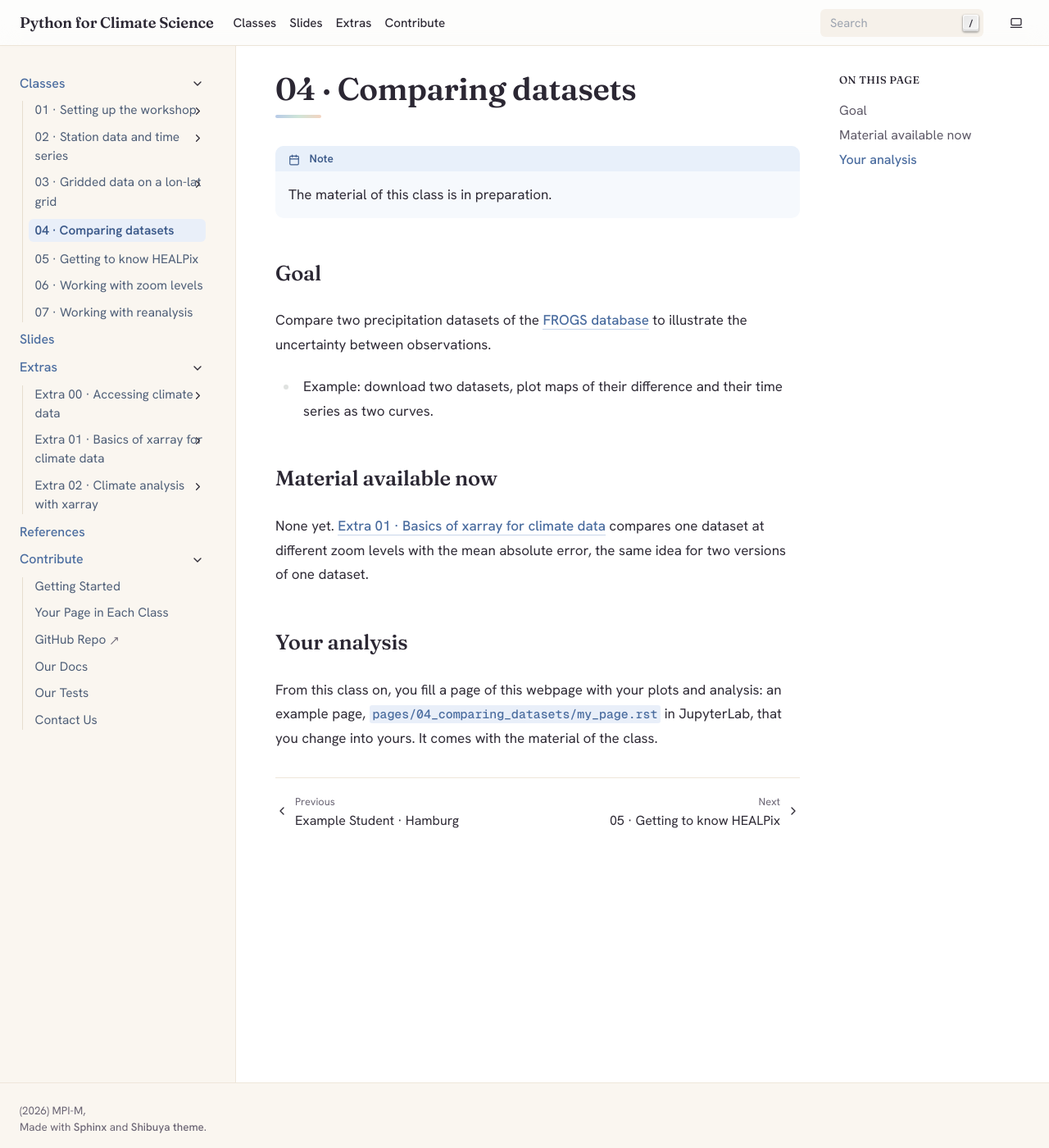
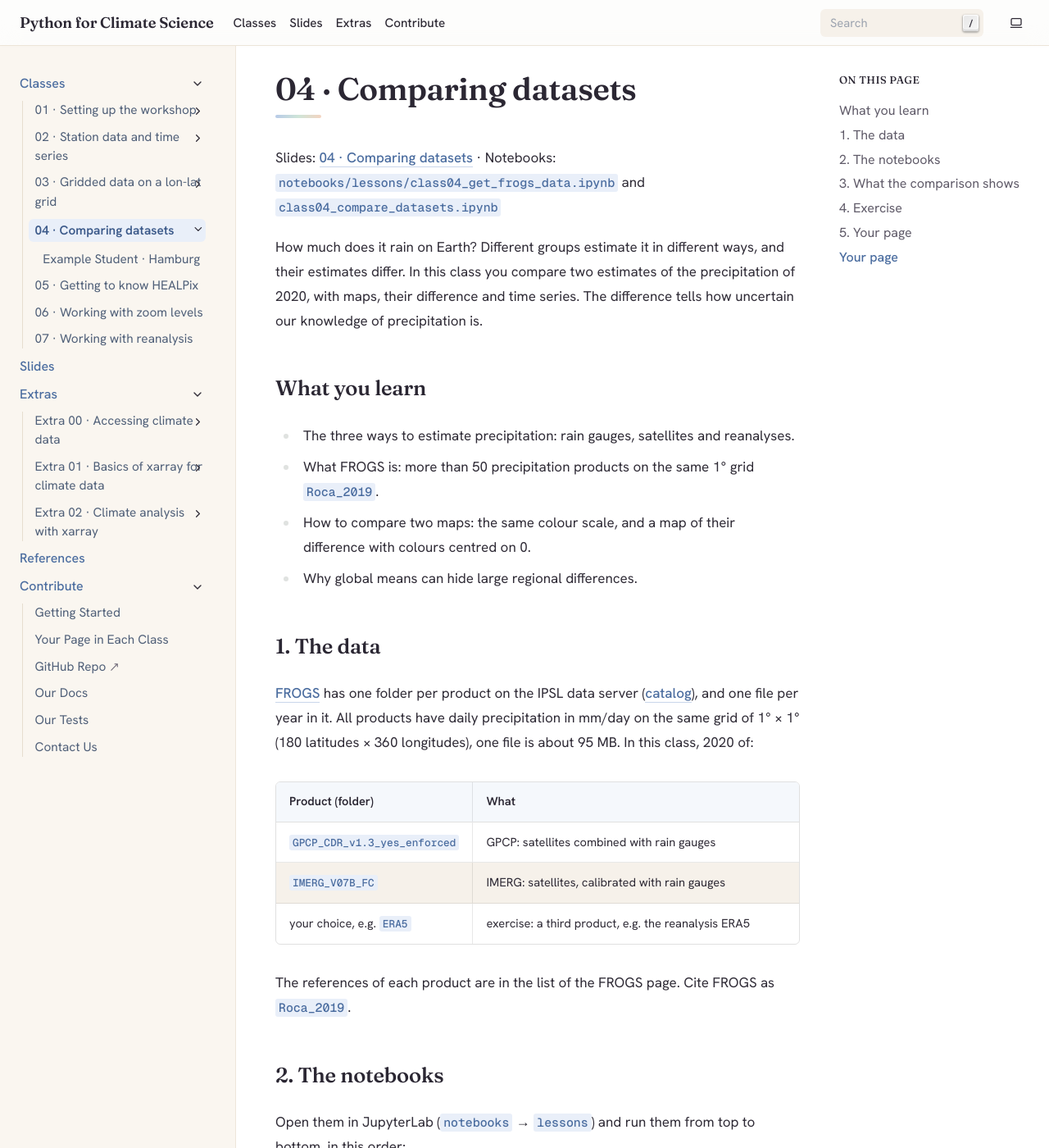
Before and after one commit to angelpeinadobravo/tuhh_python_for_climate_2026, a Sphinx documentation site: the page built from docs/source/classes/04_comparing_datasets/index.rst, in a window 1280 px wide and 1400 px high. Shown: the whole window at 82% size. Built offline with Sphinx 7.4.7, drawn with Linux system fonts in a browser that asks for light colours; cross-references to code outside the pages are shown as plain code; some of the changed text lies outside the part shown.

Commit message:
Class 04: comparing datasets (FROGS)
- class04_get_frogs_data: gauges, satellites and reanalyses; FROGS and its
  catalog (one folder per product, one file per year, same 1° grid);
  download_frogs (help, source); opening GPCP and IMERG 2020 and checking
  they share the grid; exercise: download a third product.
- class04_compare_datasets: maps with the same colour scale, the difference
  map (colours centred on 0), global and latitude-band means (the global
  mean hides regional differences), Europe as two monthly curves; exercise:
  a third product, the spread of three, Europe with three curves.
- utils.download_frogs (the year is the last number of a file name; files in
  data/<product>/); download_file shared with download_eobs; class 03 shows
  both functions. Tests for download_frogs and for template pictures (a
  student's new plot appears only if the template had a picture of its name).
- Class page with Roca et al. (2019), example page, slides.

Co-Authored-By: Claude Opus 5.5 <noreply@anthropic.com>

```diff
--- a/docs/source/classes/04_comparing_datasets/index.rst
+++ b/docs/source/classes/04_comparing_datasets/index.rst
@@ -3,25 +3,94 @@
 04 · Comparing datasets
 ================================================================================
 
-.. note::
-   The material of this class is in preparation.
+Slides: `04 · Comparing datasets <../../slides/deck.html?md=class04_comparing_datasets.md>`_
+· Notebooks: ``notebooks/lessons/class04_get_frogs_data.ipynb`` and ``class04_compare_datasets.ipynb``
 
-Goal
-----
+How much does it rain on Earth? Different groups estimate it in different ways, and their estimates differ.
+In this class you compare two estimates of the precipitation of 2020, with maps, their difference and
+time series. The difference tells how uncertain our knowledge of precipitation is.
 
-Compare two precipitation datasets of the `FROGS database <https://frogs.ipsl.fr/download-data/>`_ to
-illustrate the uncertainty between observations.
+What you learn
+--------------
 
-- Example: download two datasets, plot maps of their difference and their time series as two curves.
+- The three ways to estimate precipitation: rain gauges, satellites and reanalyses.
+- What FROGS is: more than 50 precipitation products on the same 1° grid :cite:`Roca_2019`.
+- How to compare two maps: the same colour scale, and a map of their difference with colours centred on 0.
+- Why global means can hide large regional differences.
 
-Material available now
-----------------------
+1. The data
+-----------
 
-None yet. :ref:`extra_01` compares one dataset at different zoom levels with the mean absolute error,
-the same idea for two versions of one dataset.
+`FROGS <https://frogs.ipsl.fr/download-data/>`_ has one folder per product on the IPSL data server
+(`catalog <https://thredds-x.ipsl.fr/thredds/catalog/FROGs/catalog.html>`_), and one file per year in it.
+All products have daily precipitation in mm/day on the same grid of 1° × 1° (180 latitudes × 360 longitudes),
+one file is about 95 MB. In this class, 2020 of:
 
-Your analysis
--------------
+.. list-table::
+   :header-rows: 1
+   :widths: 35 65
 
-From this class on, you fill a page of this webpage with your plots and analysis: an example page,
-``pages/04_comparing_datasets/my_page.rst`` in JupyterLab, that you change into yours. It comes with the material of the class.
+   * - Product (folder)
+     - What
+   * - ``GPCP_CDR_v1.3_yes_enforced``
+     - GPCP: satellites combined with rain gauges
+   * - ``IMERG_V07B_FC``
+     - IMERG: satellites, calibrated with rain gauges
+   * - your choice, e.g. ``ERA5``
+     - exercise: a third product, e.g. the reanalysis ERA5
+
+The references of each product are in the list of the FROGS page. Cite FROGS as :cite:`Roca_2019`.
+
+2. The notebooks
+----------------
+
+Open them in JupyterLab (``notebooks`` → ``lessons``) and run them from top to bottom, in this order:
+
+#. ``class04_get_frogs_data.ipynb``: the three ways to estimate precipitation, where FROGS is, downloading
+   one year of a product with ``download_frogs``, and checking that two products share the same grid.
+#. ``class04_compare_datasets.ipynb``: maps with the same colours, the difference map, global and
+   latitude-band means, and the time series of Europe with two curves.
+
+The files are downloaded once into ``notebooks/lessons/data/<product>/``.
+
+In short:
+
+.. code-block:: python
+
+   gpcp = xr.open_dataset(download_frogs("GPCP_CDR_v1.3_yes_enforced", 2020))["rain"]
+   imerg = xr.open_dataset(download_frogs("IMERG_V07B_FC", 2020))["rain"]
+   difference = imerg.mean("time") - gpcp.mean("time")      # same grid: subtract directly
+   difference.plot(cmap="BrBG", vmin=-3, vmax=3)             # 0 in the middle of the colours
+   xr.concat([gpcp_year, imerg_year, third_year], dim="product").std("product")   # spread
+
+3. What the comparison shows
+----------------------------
+
+For 2020, the global means of GPCP and IMERG are close: 2.66 and 2.73 mm per day. The map of the
+difference shows why that is not the whole story: IMERG has more rain than GPCP in parts of the tropics, and
+less near the poles, so the differences cancel in the global mean. Over Europe the two curves are close in
+most months but not in all: in August 2020, 1.1 mm per day from GPCP against 1.8 from IMERG.
+
+4. Exercise
+-----------
+
+Section 6 of ``class04_compare_datasets.ipynb``: add a third product, map its difference to GPCP and the
+**spread** of the three products (their standard deviation), and draw Europe with three curves.
+
+5. Your page
+------------
+
+Your page is ready in JupyterLab: ``pages`` → ``04_comparing_datasets`` → ``my_page.rst``. The notebook saves the
+plots next to it.
+
+#. Run both notebooks, including the exercise: your plots replace the example pictures.
+#. Open ``my_page.rst``, write your name, and describe what you found, as the page asks. Save with ``Ctrl + S``.
+#. Check it on http://localhost:8000 → *Classes → 04*, print it and **Save as PDF**, and send it to the tutor.
+
+Your page
+---------
+
+.. toctree::
+   :maxdepth: 1
+
+   /my_pages/04_comparing_datasets/my_page
--- a/docs/source/references.bib
+++ b/docs/source/references.bib
@@ -20,3 +20,12 @@
    author={Cornes, Richard C. and van der Schrier, Gerard and van den Besselaar, Else J. M. and Jones, Philip D.},
    year={2018},
    pages={9391–9409} }
+
+@article{Roca_2019,
+   title={FROGS: a daily 1° x 1° gridded precipitation database of rain gauge, satellite and reanalysis products},
+   volume={11},
+   DOI={10.5194/essd-11-1017-2019},
+   journal={Earth System Science Data},
+   author={Roca, Rémy and Alexander, Lisa V. and Potter, Gerald and Bador, Margot and Jucá, Rômulo and Contractor, Steefan and Bosilovich, Michael G. and Cloché, Sophie},
+   year={2019},
+   pages={1017–1035} }
--- a/docs/source/slides.rst
+++ b/docs/source/slides.rst
@@ -26,6 +26,9 @@ Classes
    * - 03
      - `Gridded data on a lon-lat grid <slides/deck.html?md=class03_gridded_data.md>`_
      - :ref:`class_03`
+   * - 04
+     - `Comparing datasets <slides/deck.html?md=class04_comparing_datasets.md>`_
+     - :ref:`class_04`
 
 The other :ref:`classes <classes>` get their deck together with their material.
 
```
Also changed, not shown: docs/source/classes/04_comparing_datasets/template/my_page.rst (added, +59 -0 lines), slides/class04_comparing_datasets.md (added, +160 -0 lines), docs/source/classes/04_comparing_datasets/template/difference.png (added), docs/source/classes/04_comparing_datasets/template/maps.png (added), docs/source/classes/04_comparing_datasets/template/spread.png (added), docs/source/classes/04_comparing_datasets/template/timeseries.png (added), docs/source/classes/04_comparing_datasets/template/timeseries_three.png (added), slides/img/class04_difference.png (added), slides/img/class04_maps.png (added), slides/img/class04_timeseries.png (added), 5 other files.
